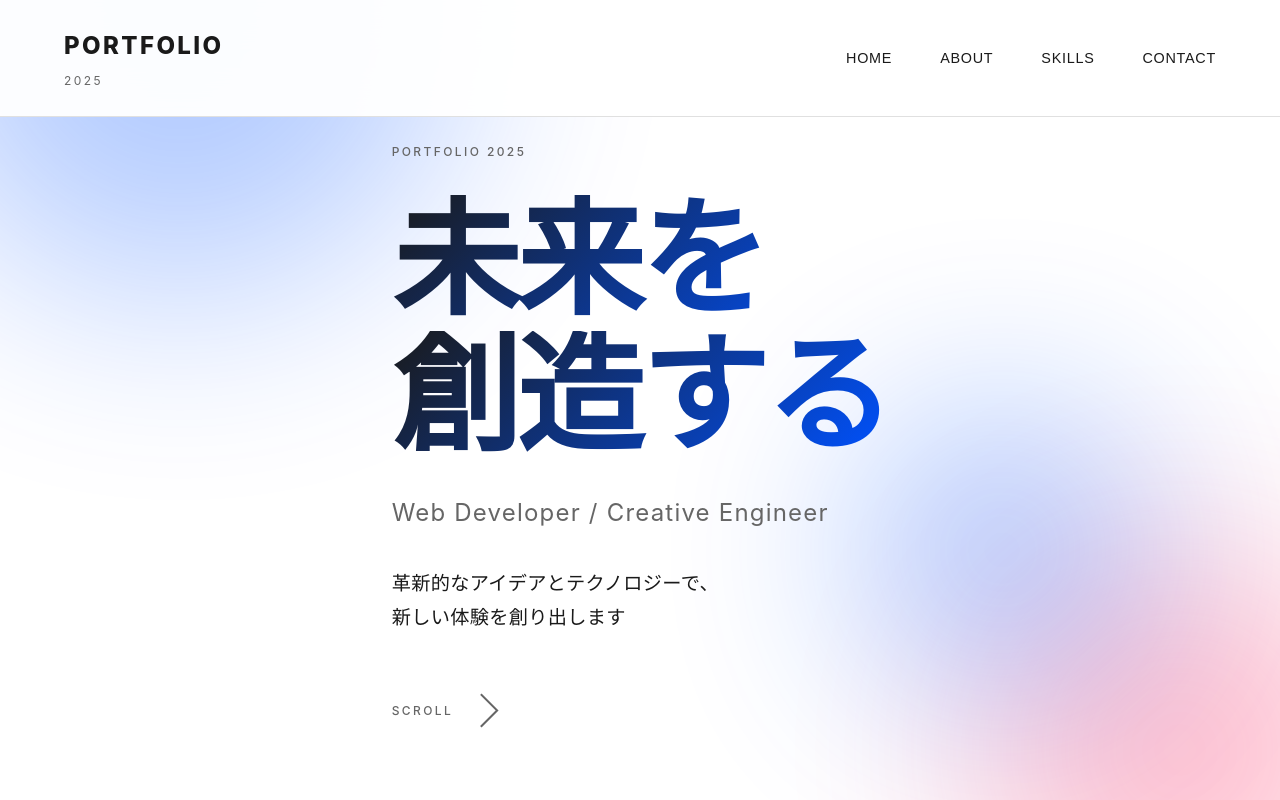
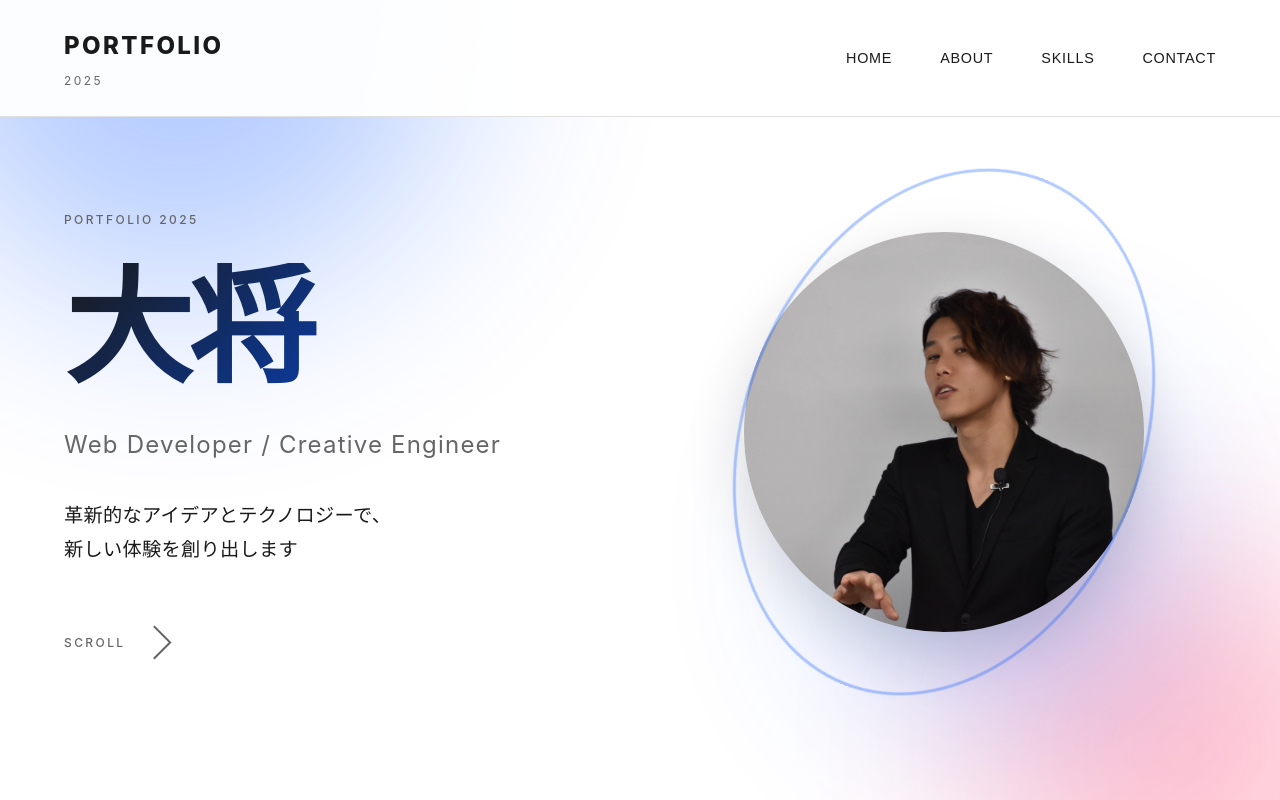
Before and after one commit to TIshow/mysite, a React (Vite) app: page / in a window 1280 px wide. Shown: the top 800 px of the page. Built offline with nearby package versions, Linux system fonts and the light colour scheme.

Commit message:
Add: my profile

```diff
--- a/src/components/Hero.css
+++ b/src/components/Hero.css
@@ -64,6 +64,7 @@
 }
 
 .hero-content {
+  width: 100%;
   max-width: 1400px;
   padding: 0 4rem;
   position: relative;
@@ -76,6 +77,18 @@
 .hero.visible .hero-content {
   opacity: 1;
   transform: translateY(0);
+}
+
+.hero-main {
+  display: grid;
+  grid-template-columns: 1fr 1fr;
+  gap: 4rem;
+  align-items: center;
+}
+
+.hero-text {
+  display: flex;
+  flex-direction: column;
 }
 
 .hero-label {
@@ -92,9 +105,6 @@
   line-height: 1;
   margin-bottom: 2rem;
   letter-spacing: -0.03em;
-  display: flex;
-  flex-direction: column;
-  gap: 0.5rem;
 }
 
 .hero-title-line {
@@ -118,7 +128,47 @@
   line-height: 1.8;
   color: var(--text-color);
   margin-bottom: 4rem;
-  max-width: 600px;
+}
+
+.hero-image-wrapper {
+  position: relative;
+  display: flex;
+  justify-content: center;
+  align-items: center;
+}
+
+.hero-image-border {
+  position: absolute;
+  width: 100%;
+  height: 100%;
+  border: 3px solid var(--primary-color);
+  border-radius: 50%;
+  animation: rotate 20s linear infinite;
+  opacity: 0.3;
+}
+
+@keyframes rotate {
+  from {
+    transform: rotate(0deg);
+  }
+  to {
+    transform: rotate(360deg);
+  }
+}
+
+.hero-image {
+  width: 100%;
+  max-width: 400px;
+  height: auto;
+  aspect-ratio: 1;
+  border-radius: 50%;
+  object-fit: cover;
+  box-shadow: 0 20px 60px rgba(0, 0, 0, 0.15);
+  transition: transform 0.3s ease;
+}
+
+.hero-image:hover {
+  transform: scale(1.05);
 }
 
 .hero-scroll-hint {
@@ -158,6 +208,16 @@
     padding: 0 1.5rem;
   }
 
+  .hero-main {
+    grid-template-columns: 1fr;
+    gap: 3rem;
+    text-align: center;
+  }
+
+  .hero-text {
+    align-items: center;
+  }
+
   .hero-label {
     font-size: 0.65rem;
     margin-bottom: 1.5rem;
@@ -175,6 +235,10 @@
     margin-bottom: 3rem;
   }
 
+  .hero-image {
+    max-width: 250px;
+  }
+
   .hero-shape-1 {
     width: 300px;
     height: 300px;
--- a/src/components/Hero.jsx
+++ b/src/components/Hero.jsx
@@ -1,4 +1,5 @@
 import { useEffect, useRef } from 'react'
+import profileImg from '../assets/images/profile.jpg'
 import './Hero.css'
 
 function Hero() {
@@ -35,10 +36,11 @@ function Hero() {
         <div className="hero-shape hero-shape-3"></div>
       </div>
       <div className="hero-content">
+        <div className="hero-main">
+          <div className="hero-text">
             <div className="hero-label">PORTFOLIO 2025</div>
             <h1 className="hero-title">
-          <span className="hero-title-line">未来を</span>
-          <span className="hero-title-line">創造する</span>
+              <span className="hero-title-line">大将</span>
             </h1>
             <p className="hero-subtitle">Web Developer / Creative Engineer</p>
             <p className="hero-description">
@@ -50,6 +52,12 @@ function Hero() {
               <div className="scroll-arrow"></div>
             </div>
           </div>
+          <div className="hero-image-wrapper">
+            <div className="hero-image-border"></div>
+            <img src={profileImg} alt="大将" className="hero-image" />
+          </div>
+        </div>
+      </div>
     </section>
   )
 }
```
Also changed, not shown: src/assets/images/profile.jpg (added). Lines whose indentation alone changed are shown as unchanged.
